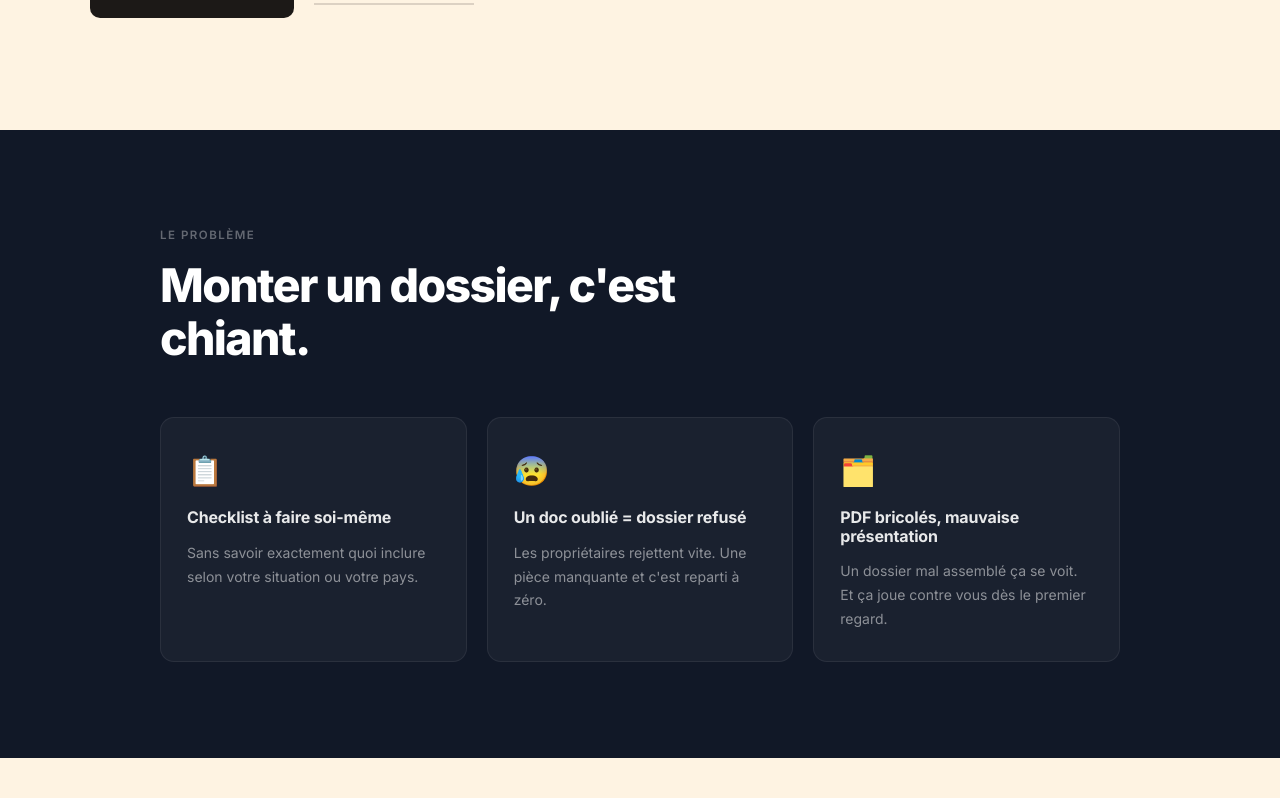
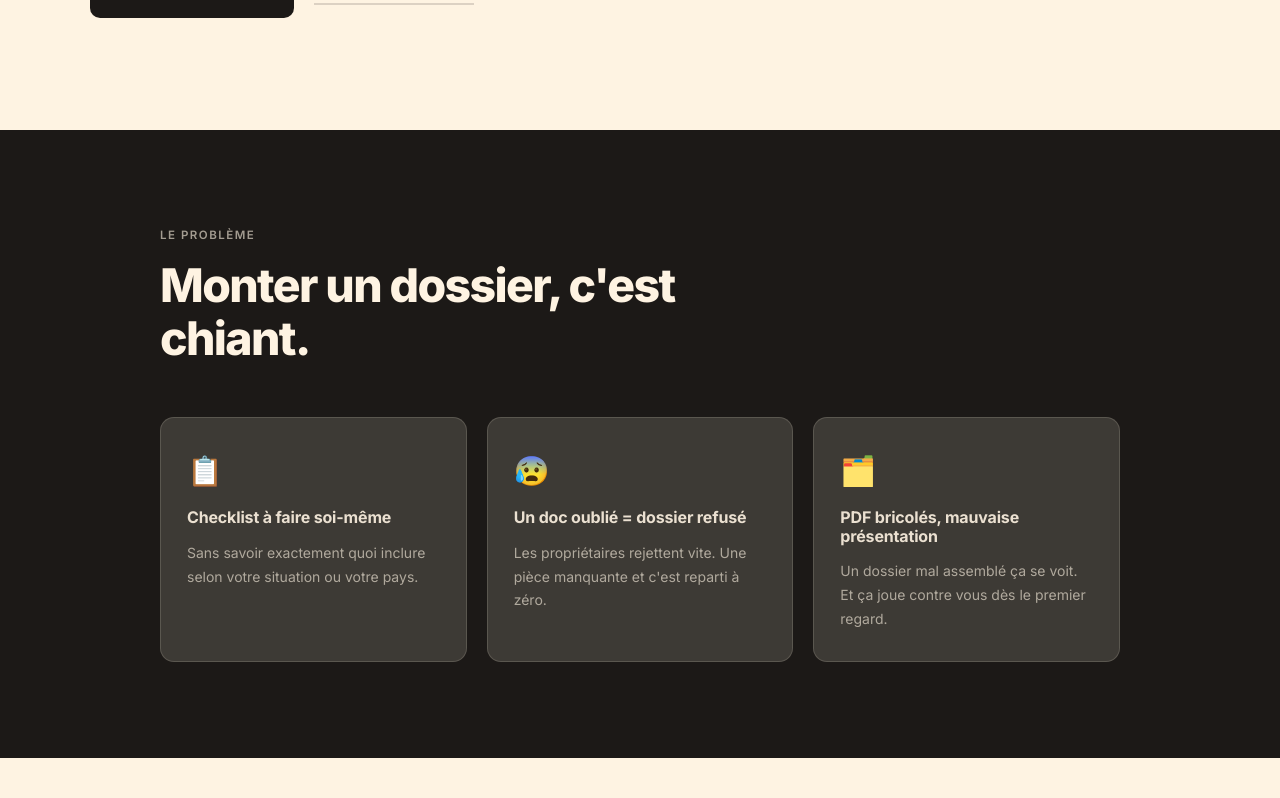
Before and after one commit to LoicDupong/locataire-pro, a Next.js app: page / in a window 1280 px wide. Shown: the part 582-1380 px from the top of the page. Built offline with nearby package versions, Linux system fonts and the light colour scheme.

Commit message:
feat: apply design system to ProblemBanner

```diff
--- a/components/landing/ProblemBanner.module.scss
+++ b/components/landing/ProblemBanner.module.scss
@@ -1,6 +1,6 @@
 .section {
-  background: #111827;
-  color: #fff;
+  background: var(--ink);
+  color: var(--cream);
   padding: 96px 24px;
 }
 
@@ -14,7 +14,7 @@
   letter-spacing: 0.13em;
   font-size: 0.72rem;
   font-weight: 600;
-  color: rgba(255, 255, 255, 0.35);
+  color: var(--cream-60);
   margin-bottom: 14px;
 }
 
@@ -22,7 +22,7 @@
   font-size: clamp(1.9rem, 3.8vw, 2.9rem);
   font-weight: 800;
   letter-spacing: -0.035em;
-  color: #fff;
+  color: var(--cream);
   margin-bottom: 52px;
   max-width: 600px;
 }
@@ -39,8 +39,8 @@
 }
 
 .item {
-  background: rgba(255, 255, 255, 0.04);
-  border: 1px solid rgba(255, 255, 255, 0.07);
+  background: var(--cream-15);
+  border: 1px solid var(--cream-15);
   border-radius: 14px;
   padding: 30px 26px;
   display: flex;
@@ -49,7 +49,7 @@
   transition: border-color 0.2s;
 
   &:hover {
-    border-color: rgba(255, 255, 255, 0.14);
+    border-color: var(--cream-60);
   }
 }
 
@@ -60,12 +60,12 @@
 .itemTitle {
   font-size: 1rem;
   font-weight: 700;
-  color: rgba(255, 255, 255, 0.9);
+  color: var(--cream-90);
   letter-spacing: -0.01em;
 }
 
 .itemDesc {
   font-size: 0.875rem;
   line-height: 1.7;
-  color: rgba(255, 255, 255, 0.5);
+  color: var(--cream-60);
 }
```
